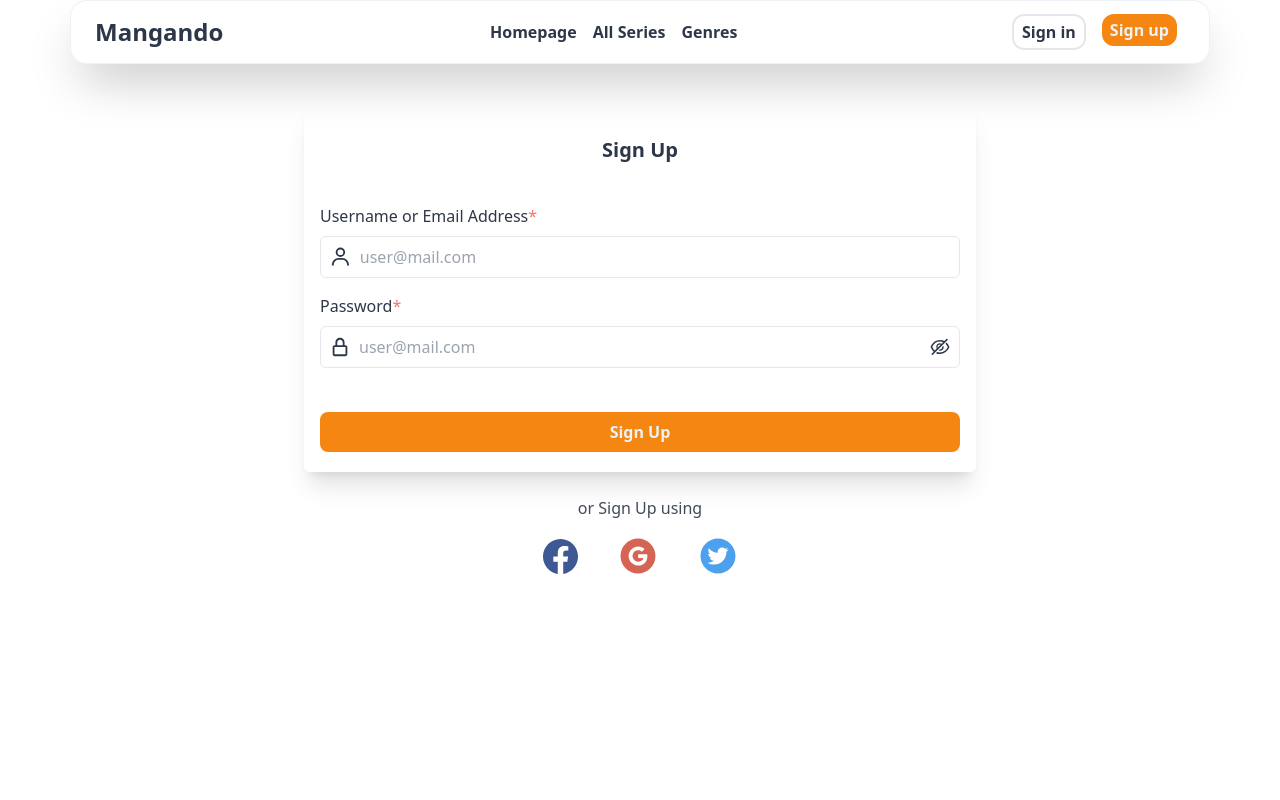
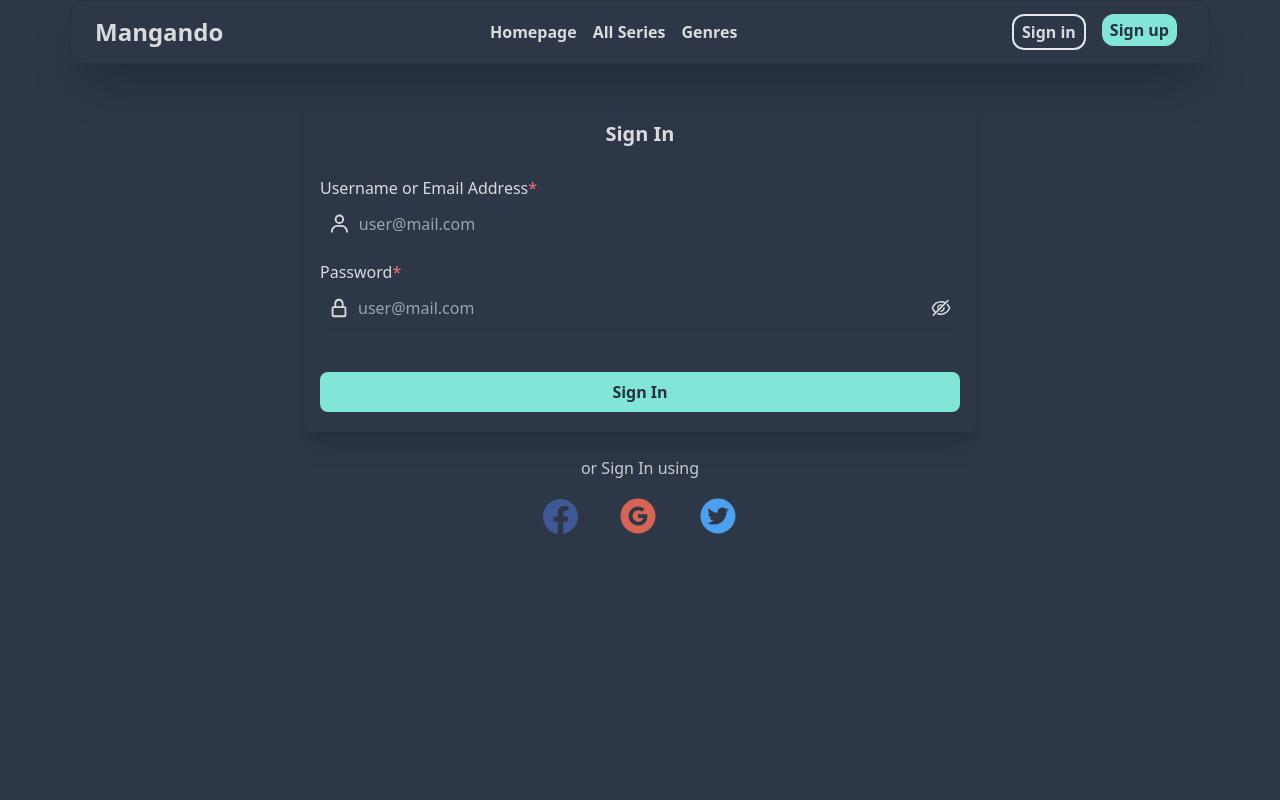
Before and after one commit to feriteja/mangando, a React (Vite) app: page /signin in a window 1280 px wide. Shown: the top 800 px of the page. Built offline with nearby package versions, Linux system fonts and the light colour scheme; no server answers.

Commit message:
add service signUp

```diff
--- a/src/App.tsx
+++ b/src/App.tsx
@@ -11,7 +11,7 @@ const queryClient = new QueryClient();
 
 const App = () => {
   return (
-    <ThemeProvider initialTheme="light">
+    <ThemeProvider initialTheme="dark">
       <QueryClientProvider client={queryClient}>
         <div className=" flex flex-col min-h-screen ">
           <Navbar />
--- a/src/components/form/Input.tsx
+++ b/src/components/form/Input.tsx
@@ -18,7 +18,7 @@ const Input: React.FC<props> = ({
   const [showPass, setShowPass] = useState(!isPassword);
 
   return (
-    <div className="space-y-2">
+    <div className="space-y-1">
       <label
         className="after:content-['*'] after:text-red-400"
         htmlFor="username"
@@ -26,7 +26,7 @@ const Input: React.FC<props> = ({
         {" "}
         {label}
       </label>
-      <div className="flex  bg-primary items-center p-2 w-full border rounded-md overflow-hidden">
+      <div className="flex  bg-primary items-center p-2 w-full shadow-sm rounded-md focus-within:shadow-lg overflow-hidden">
         <Icon size={24} />
         <input
           onChange={(e) => onChange(e.target.value)}
--- a/src/pages/auth/SignIn.tsx
+++ b/src/pages/auth/SignIn.tsx
@@ -13,8 +13,8 @@ const SignIn = () => {
   };
   return (
     <div className=" min-h-screen justify-center items-center  ">
-      <div className=" w-3/4 md:w-full max-w-2xl px-4 pt-8 pb-5 mt-10 mx-auto rounded-md shadow-xl ">
-        <h1 className=" text-xl font-bold text-center mb-10">Sign Up</h1>
+      <div className=" w-3/4 md:w-full max-w-2xl px-4 pt-4  ` pb-5 mt-10 mx-auto rounded-md shadow-xl ">
+        <h1 className=" text-xl font-bold text-center mb-7">Sign In</h1>
 
         <form onSubmit={onSubmit} className="space-y-4">
           <InputForm
@@ -33,12 +33,12 @@ const SignIn = () => {
           <input
             className="bg-button text-btnText w-full rounded-lg py-2 mt-8 font-bold "
             type="submit"
-            value={"Sign Up"}
+            value={"Sign In"}
           />
         </form>
       </div>
       <div className="  w-full max-w-lg  mt-6  mx-auto space-y-4 ">
-        <p className="text-center opacity-90 ">or Sign Up using</p>
+        <p className="text-center opacity-90 ">or Sign In using</p>
         <div className="flex items-center justify-center space-x-10">
           <BsFacebook className="text-[#3D5892]" size={35} />
           <AiFillGoogleCircle className="text-[#D56455]" size={40} />
--- a/src/pages/auth/SignUp.tsx
+++ b/src/pages/auth/SignUp.tsx
@@ -15,8 +15,8 @@ const SignUp = () => {
 
   return (
     <div className=" min-h-screen justify-center items-center  ">
-      <div className=" w-3/4 md:w-full max-w-2xl px-4 pt-8 pb-5 mt-10 mx-auto rounded-md shadow-xl ">
-        <h1 className=" text-xl font-bold text-center mb-10">Sign Up</h1>
+      <div className=" w-3/4 md:w-full max-w-2xl px-4 pt-4  ` pb-5 mt-10 mx-auto rounded-md shadow-xl ">
+        <h1 className=" text-xl font-bold text-center mb-7">Sign Up</h1>
 
         <form onSubmit={onSubmit} className="space-y-4">
           <InputForm
--- /dev/null
+++ b/src/services/auth.ts
@@ -0,0 +1,45 @@
+import { FirebaseError } from "firebase/app";
+import { createUserWithEmailAndPassword } from "firebase/auth";
+import { addDoc, collection, doc, setDoc } from "firebase/firestore";
+import { auth, db } from "../firebase";
+
+interface UserInputType {
+  username: string;
+  password: string;
+  confirmPassword?: string;
+}
+
+const signUpUser = async (userInput: UserInputType) => {
+  if (userInput.password !== userInput.confirmPassword) {
+    throw "Password and Confirm Password doesn't match";
+  }
+  try {
+    const res = await createUserWithEmailAndPassword(
+      auth,
+      userInput.username,
+      userInput.password
+    );
+    const userPath = doc(db, "users", `${res.user.email}`);
+    await setDoc(userPath, {
+      username: res.user.email,
+    });
+    const userMangaPath = doc(
+      db,
+      "users",
+      `${res.user.email}`,
+      "application",
+      "mangando"
+    );
+    await setDoc(userMangaPath, {
+      myFavorite: [],
+    });
+    return res.user;
+  } catch (error) {
+    if (error instanceof FirebaseError) {
+      throw error;
+    }
+    throw error;
+  }
+};
+
+export { signUpUser };
```
Also changed, not shown: src/services/manga.ts (renamed from src/services/manga.tsx), 1 other file (tests, documents, lock files or other folders).
